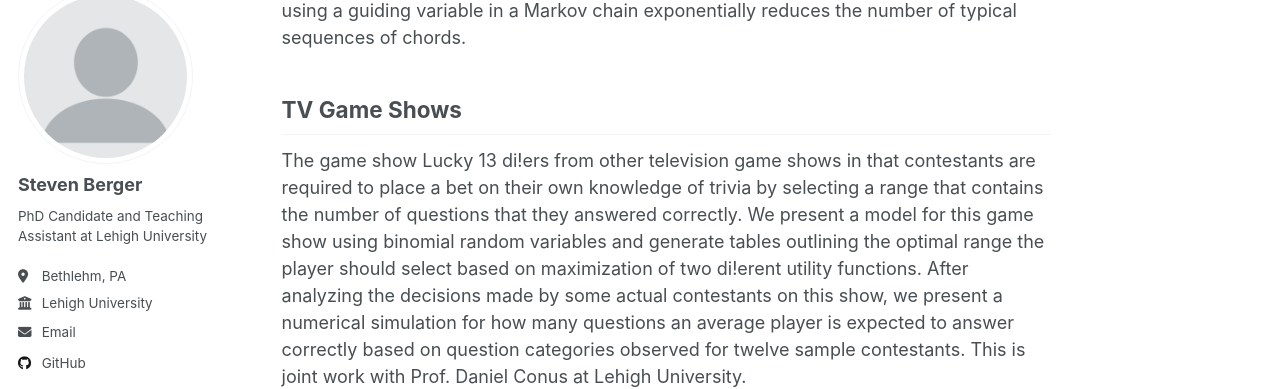
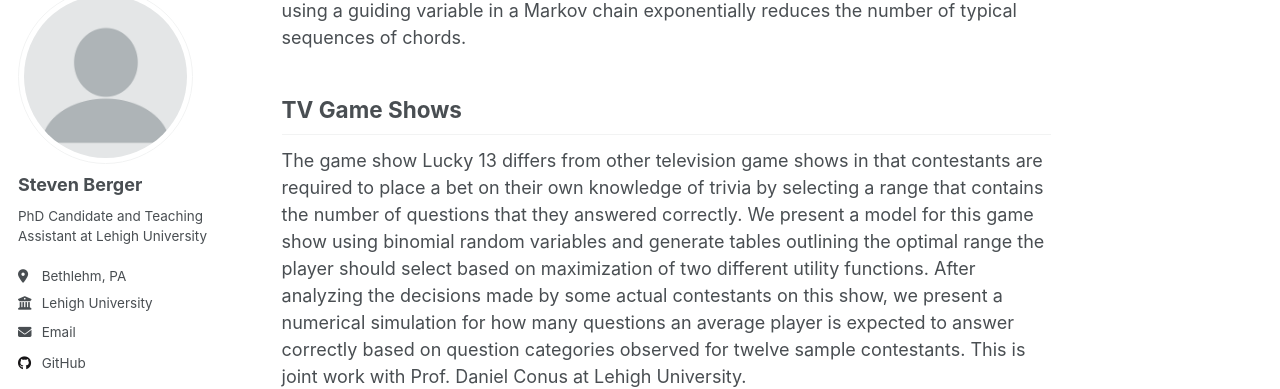
Before and after one commit to SRBerger/SRBerger.github.io, a Jekyll site: the page built from _pages/about.md, in a window 1280 px wide and 900 px high, scrolled down 602 px. Shown: the part 110-499 px from the top of the window. Built offline with Jekyll 4.4.1, drawn with Linux system fonts in a browser that asks for light colours; a script that is not in the unit is left out.

Commit message:
Fix typo in about.md for Lucky 13 description

```diff
--- a/_pages/about.md
+++ b/_pages/about.md
@@ -19,4 +19,4 @@ I use Guided Markov Chains (GMC) in order to compose sequences of chords followi
 
 TV Game Shows
 ------
-The game show Lucky 13 di!ers from other television game shows in that contestants are required to place a bet on their own knowledge of trivia by selecting a range that contains the number of questions that they answered correctly. We present a model for this game show using binomial random variables and generate tables outlining the optimal range the player should select based on maximization of two di!erent utility functions. After analyzing the decisions made by some actual contestants on this show, we present a numerical simulation for how many questions an average player is expected to answer correctly based on question categories observed for twelve sample contestants.  This is joint work with Prof. Daniel Conus at Lehigh University.
+The game show Lucky 13 differs from other television game shows in that contestants are required to place a bet on their own knowledge of trivia by selecting a range that contains the number of questions that they answered correctly. We present a model for this game show using binomial random variables and generate tables outlining the optimal range the player should select based on maximization of two different utility functions. After analyzing the decisions made by some actual contestants on this show, we present a numerical simulation for how many questions an average player is expected to answer correctly based on question categories observed for twelve sample contestants.  This is joint work with Prof. Daniel Conus at Lehigh University.
```
